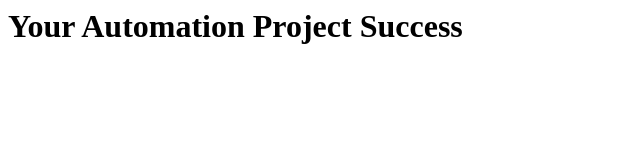
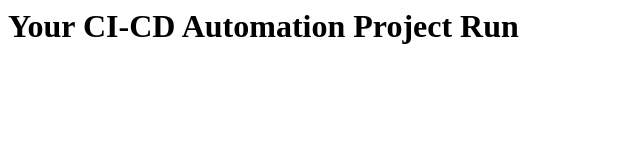
Before and after one commit to RahulsutarDevOps/website, a plain HTML site: page index.html in a window 1280 px wide. Shown: the whole page, without its empty margins (0-640 px from the left). Drawn offline with Linux system fonts and the light colour scheme.

Commit message:
update index.html

```diff
--- a/index.html
+++ b/index.html
@@ -1 +1 @@
-<h1> Your Automation Project Success </h1>
+<h1> Your CI-CD Automation Project Run</h1>
```
